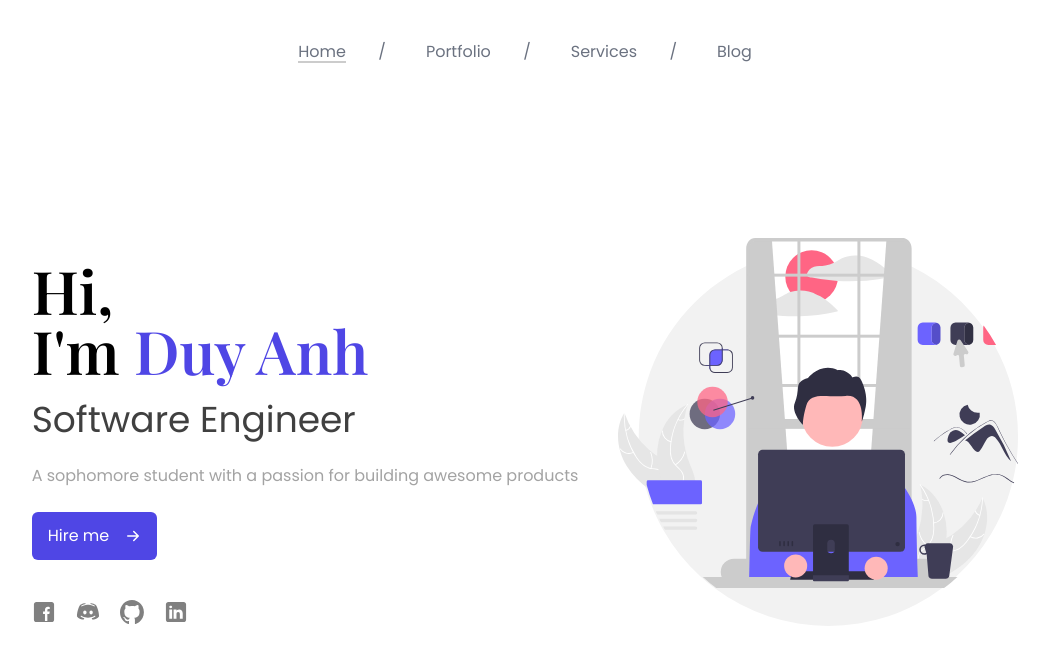
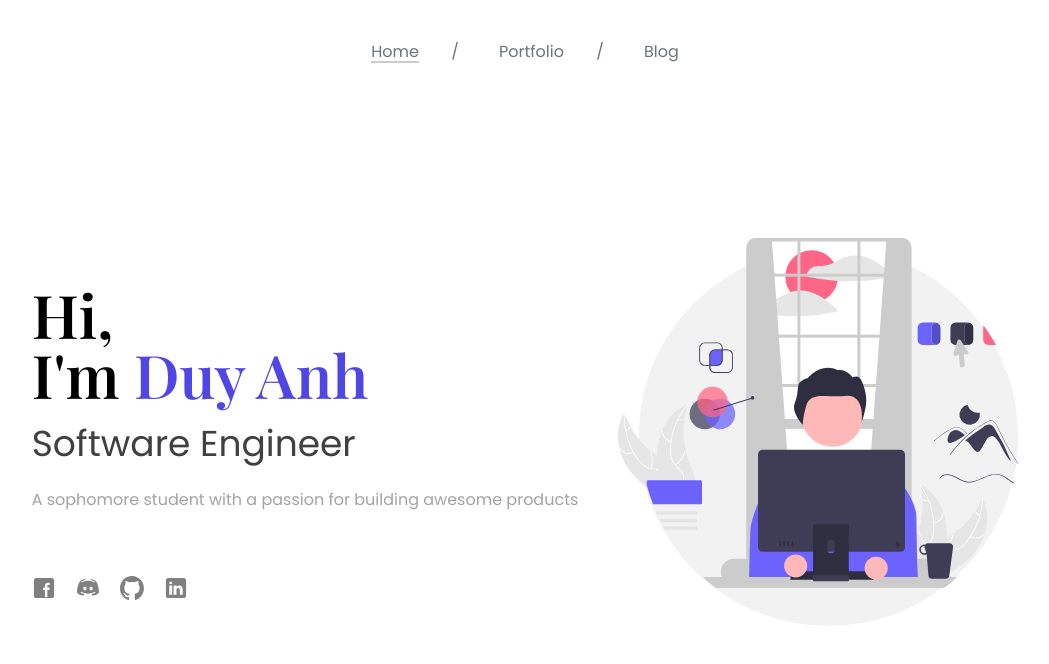
Before and after one commit to anhcraft/anhcraft.github.io, a Vue app: page /#/ in a window 1280 px wide. Shown: the top 664 px of the page, without its empty margins (115-1164 px from the left). Built offline with nearby package versions, Linux system fonts and the light colour scheme.

Commit message:
Update page

```diff
--- a/src/components/Navbar.vue
+++ b/src/components/Navbar.vue
@@ -9,9 +9,9 @@
     <div class="pr-5 md:pr-10 relative">
       <router-link to="/portfolio" class="underline-effect relative">Portfolio</router-link>
     </div>
-    <div class="pr-5 md:pr-10 relative">
+    <!--<div class="pr-5 md:pr-10 relative">
       <router-link to="/services" class="underline-effect relative">Services</router-link>
-    </div>
+    </div>-->
     <div class="relative">
       <router-link to="/blog" class="underline-effect relative">Blog</router-link>
     </div>
--- a/src/router.ts
+++ b/src/router.ts
@@ -3,7 +3,7 @@ import HomePage from "./views/HomePage.vue";
 
 const routes = [
     { path: '/', component: HomePage },
-    { path: '/services',  component: () => import('./views/ServicePage.vue')  },
+    //{ path: '/services',  component: () => import('./views/ServicePage.vue')  },
     { path: '/portfolio',  component: () => import('./views/PortfolioPage.vue')  },
     { path: '/blog',  component: () => import('./views/BlogPage.vue')  },
 ]
--- a/src/views/HomePage.vue
+++ b/src/views/HomePage.vue
@@ -9,12 +9,12 @@ import {ArrowRightIcon} from '@heroicons/vue/16/solid'
         <h1 class="font-serif	text-6xl py-5">Hi,<br/>I'm <span class="text-indigo-600">Duy Anh</span></h1>
         <h2 class="text-4xl text-neutral-700">Software Engineer</h2>
         <p class="text-neutral-400 py-5">A sophomore student with a passion for building awesome products</p>
-        <button class="bg-indigo-600 px-4 py-2 rounded-md	text-white hire-btn flex items-center" v-on:click="$router.push('/services')">
+        <!--<button class="bg-indigo-600 px-4 py-2 rounded-md	text-white hire-btn flex items-center" v-on:click="$router.push('/services')">
           Hire me
           <span class="ml-4">
           <ArrowRightIcon class="size-4"/>
         </span>
-        </button>
+        </button>-->
         <div class="mt-10 flex gap-5">
           <div class="has-tooltip">
             <div class="tooltip rounded shadow-lg px-2 bg-gray-100 mt-8">Private xD</div>
```
